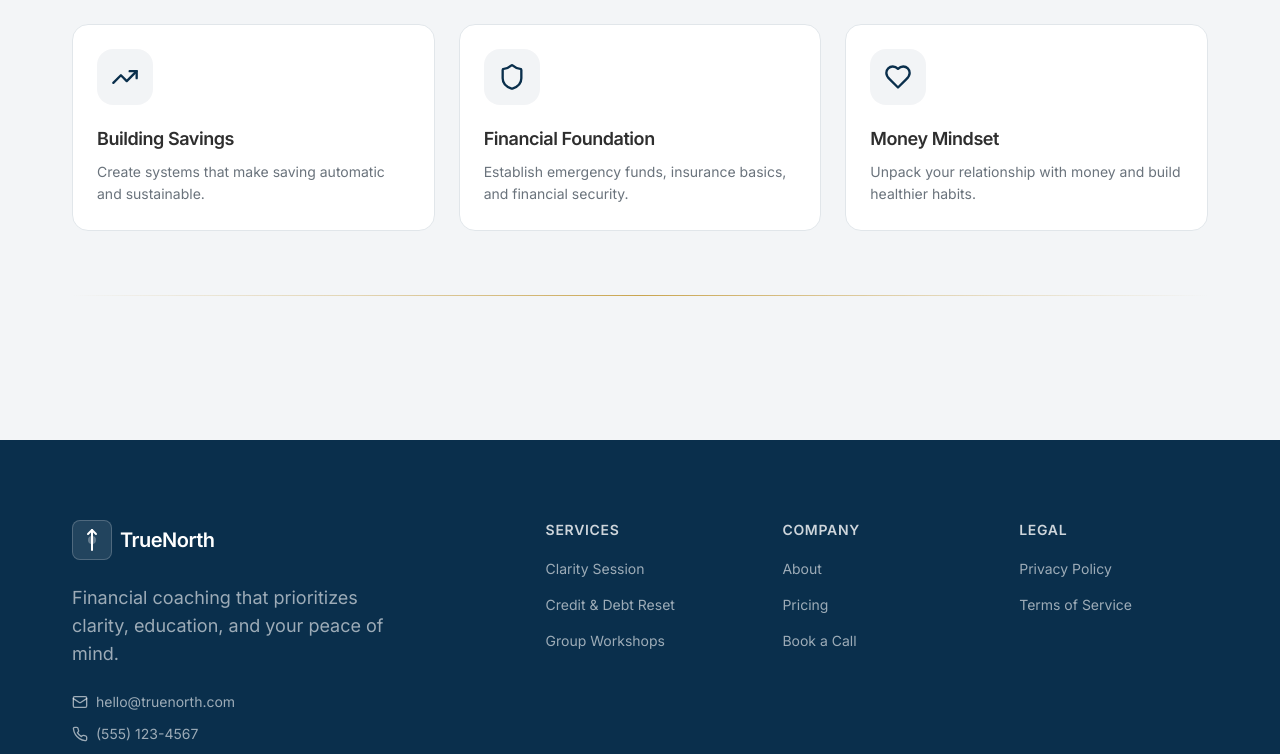
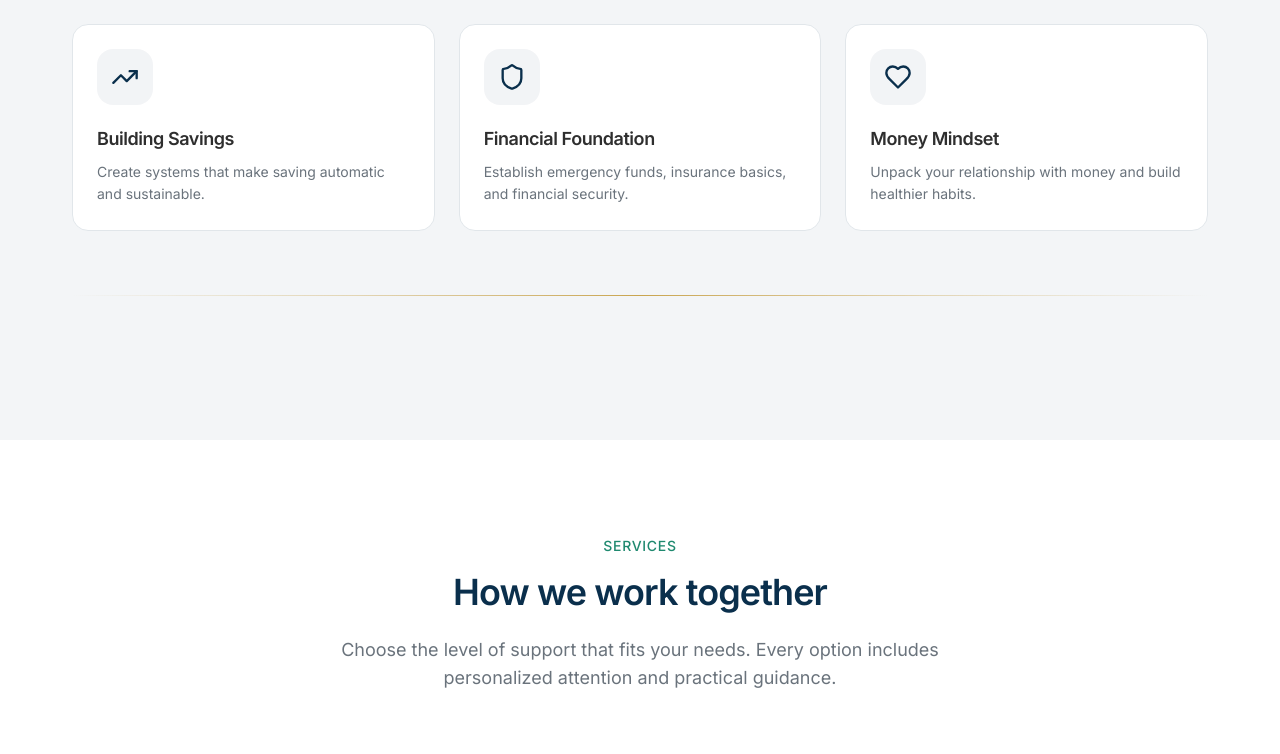
Before and after one commit to Jaan-J/truenorth, a React (Vite) app: page / in a window 1280 px wide. Shown: the part 2000-2754 px from the top of the page. Built offline with nearby package versions, Linux system fonts and the light colour scheme; the HTML template or start-up script is replaced by a standard one.

Commit message:
implement services overview

```diff
--- a/src/pages/Index.tsx
+++ b/src/pages/Index.tsx
@@ -15,7 +15,7 @@ const Index = () => {
         <Hero />
         <WhoThisIsFor />
         <WhatWeHelpWith />
-        {/* <ServicesOverview /> */}
+        <ServicesOverview />
         {/* <WhyTrueNorth /> */}
         {/* Testimonials section placeholder for later */}
         {/* <FinalCTA /> */}
```
